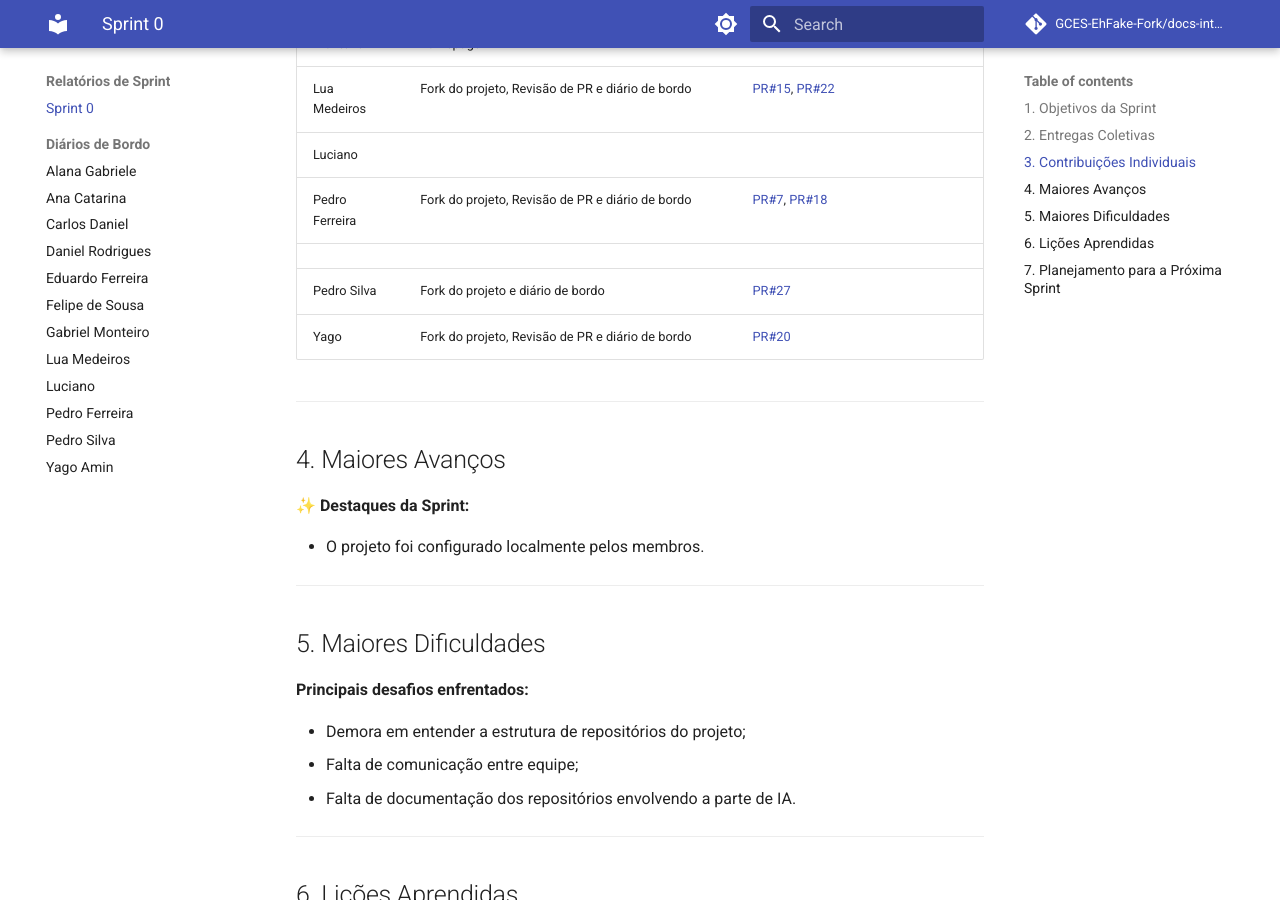
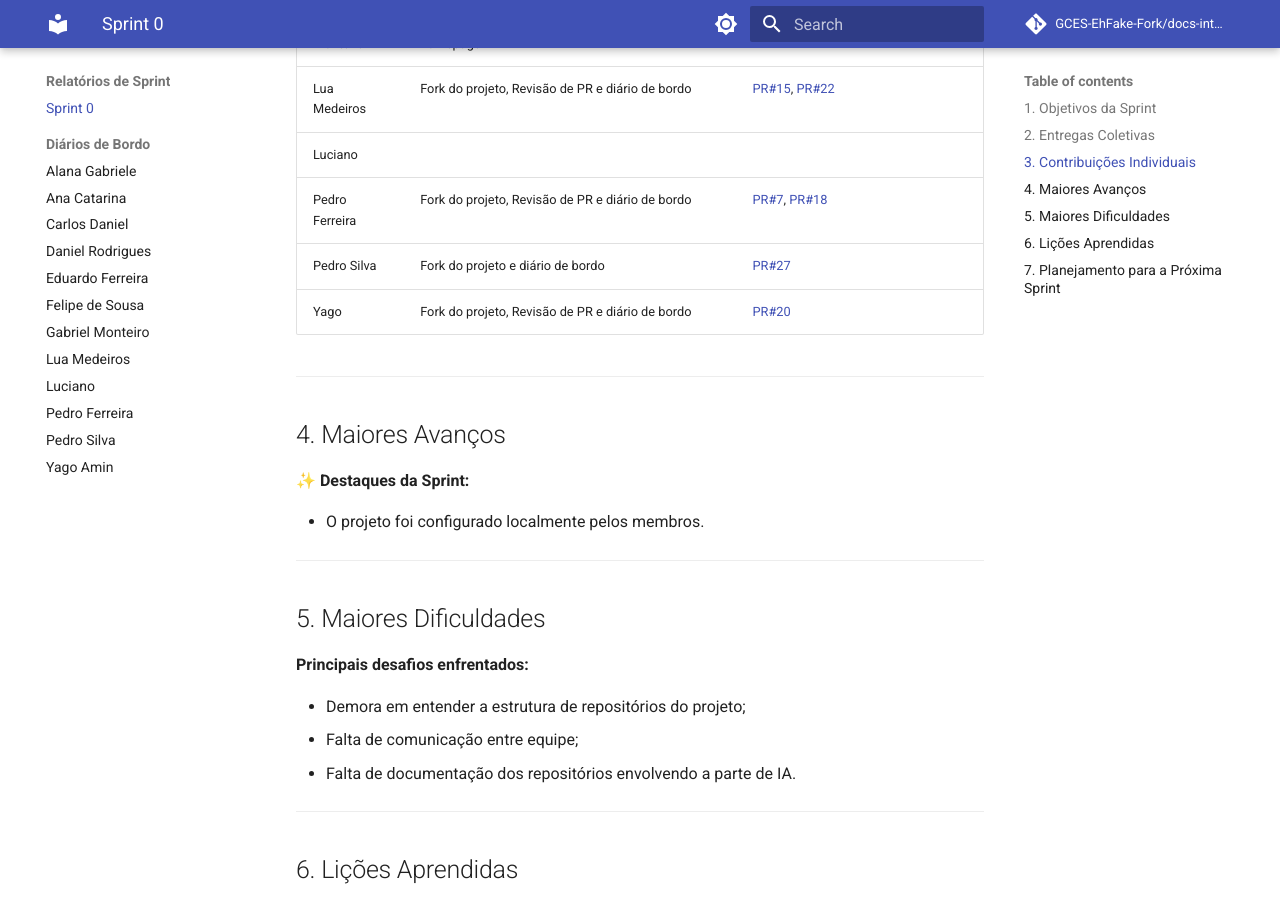
Before and after one commit to GCES-EhFake-Fork/docs-interno, an MkDocs documentation site: the page built from docs/sprints/sprint0.md, in a window 1280 px wide and 900 px high, scrolled down 1691 px. Built offline with MkDocs 1.6.1 and Material for MkDocs 9.7.7, drawn with Linux system fonts in a browser that asks for light colours; comment, search, counter and statistics services are not loaded.

Commit message:
fix: Corrigindo formatação

```diff
--- a/docs/sprints/sprint0.md
+++ b/docs/sprints/sprint0.md
@@ -45,9 +45,8 @@
 | Gabriel Monteiro | Fork do projeto, diário de bordo e alteração na homepage                                                                                                | [PR#9](https://github.com/GCES-EhFake-Fork/docs-interno/pull/9), [PR#11](https://github.com/GCES-EhFake-Fork/docs-interno/pull/9)                                                                                                                                                                                                             |             |
 | Lua Medeiros     | Fork do projeto, Revisão de PR e diário de bordo                                                                                                        | [PR#15](https://github.com/GCES-EhFake-Fork/docs-interno/pull/15), [PR#22](https://github.com/GCES-EhFake-Fork/docs-interno/pull/22)                                                                                                                                                                                                          |             |
 | Luciano          |                                                                                                                                                         |                                                                                                                                                                                                                                                                                                                                               |             |
-| Pedro Ferreira   | Fork do projeto, Revisão de PR e diário de bordo                                                                                                        | [PR#7](https://github.com/GCES-EhFake-Fork/docs-interno/pull/7), [PR#18](https://github.com/GCES-EhFake-Fork/docs-interno/pull/18)                                                                                                                                                                                                            |             |
-          |                                                                                                                                                         |                                                                                                                                                                                                                                                                                                                                               |             |
-| Pedro Silva   | Fork do projeto e diário de bordo                                                                                                        |   [PR#27](https://github.com/GCES-EhFake-Fork/docs-interno/pull/27)                                                                                                                                                                                                            |             |
+| Pedro Ferreira   | Fork do projeto, Revisão de PR e diário de bordo                                                                                                        | [PR#7](https://github.com/GCES-EhFake-Fork/docs-interno/pull/7), [PR#18](https://github.com/GCES-EhFake-Fork/docs-interno/pull/18)
+| Pedro Silva   | Fork do projeto e diário de bordo                                                                                                        |   [PR#27](https://github.com/GCES-EhFake-Fork/docs-interno/pull/27)
 | Yago             | Fork do projeto, Revisão de PR e diário de bordo                                                                                                        | [PR#20](https://github.com/GCES-EhFake-Fork/docs-interno/pull/20)                                                                                                                                                                                                                                                                             |             |
 
 ---
```
